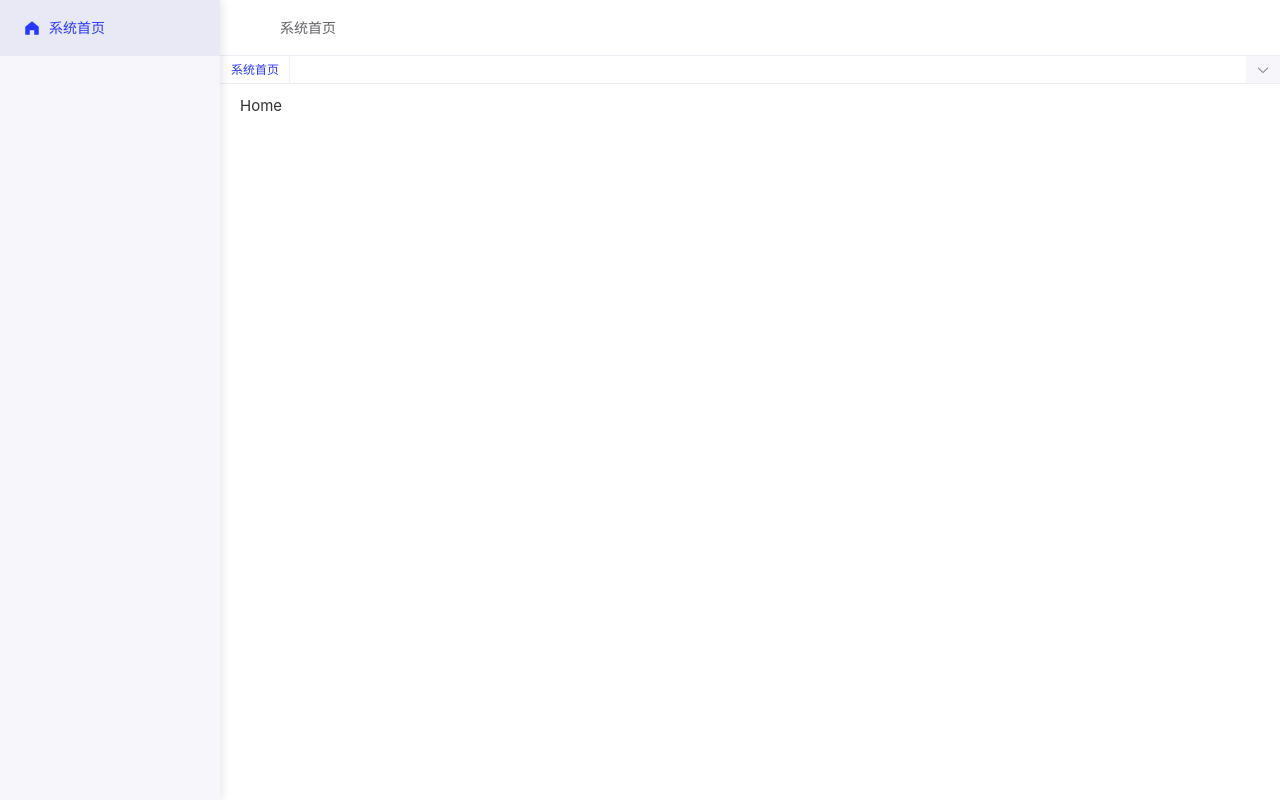
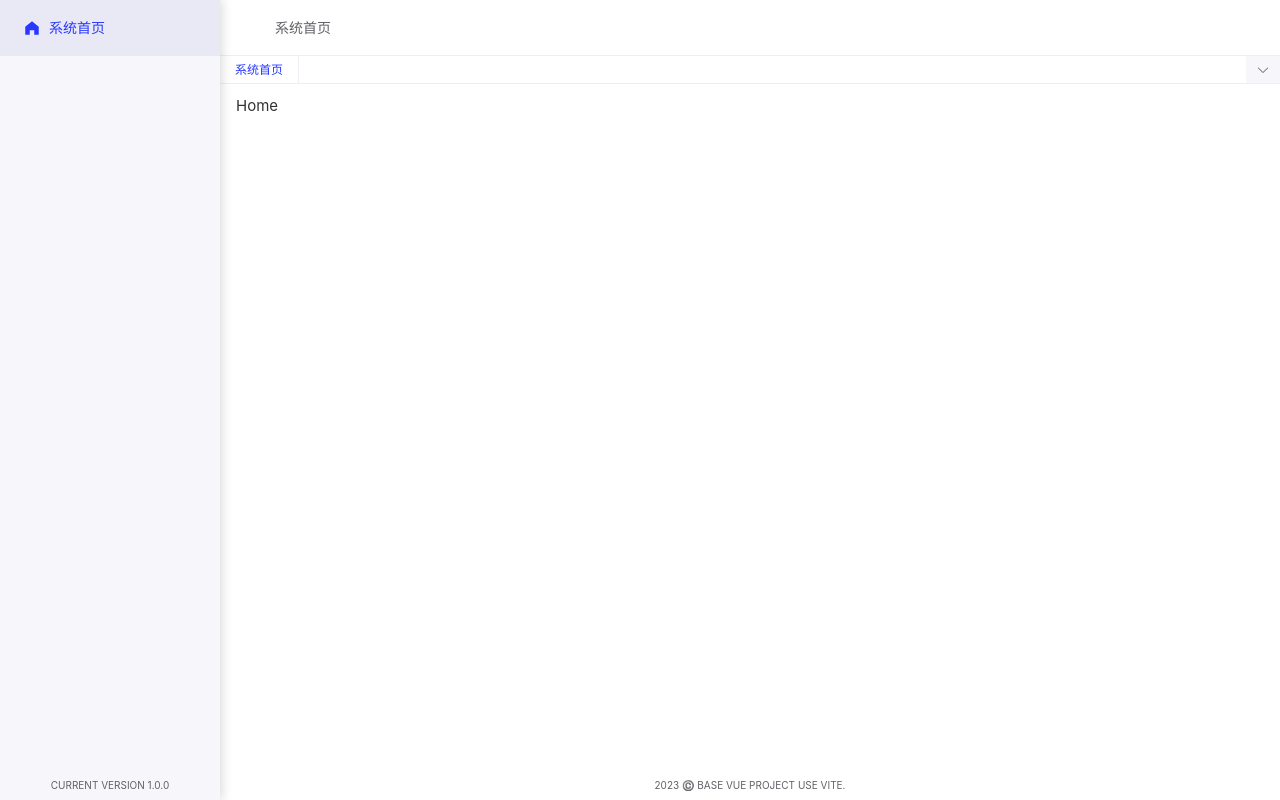
Before and after one commit to czh62/demo-web, a Vue app: page /home in a window 1280 px wide. Built offline with nearby package versions, Linux system fonts and the light colour scheme.

Commit message:
样式优化

```diff
--- a/src/assets/styles/layout.scss
+++ b/src/assets/styles/layout.scss
@@ -11,7 +11,7 @@
       height: auto;
 
       .header-wrapper {
-        padding: 0 20px;
+        padding: 0 15px;
         height: var(--height-header);
         display: flex;
         align-items: center;
@@ -29,7 +29,7 @@
     }
 
     .el-main {
-      padding: 10px 20px;
+      padding: 10px 16px;
       box-sizing: border-box;
       overflow-x: hidden;
     }
@@ -51,13 +51,17 @@
     background-color: var(--color-background-soft);
     position: relative;
     transition: width .27s;
-    box-shadow: 2px 0 10px rgba($color: #000000, $alpha: .1);
 
     &.aside-collapsed {
       width: var(--width-aside-collapsed);
     }
+
     &.aside-collapsed.show-collapse-bar {
       width: var(--width-aside-collapsed-has-bar);
     }
+
+    &:not(.show-collapse-bar) {
+      box-shadow: 2px 0 10px rgba($color: #000000, $alpha: .15);
+    }
   }
 }
--- a/src/layout/components/TagsView.vue
+++ b/src/layout/components/TagsView.vue
@@ -106,11 +106,11 @@ watch(
   .tags-wrapper {
     display: flex;
     flex-wrap: nowrap;
-    border-left: 1px solid var(--color-border);
+    // border-left: 1px solid var(--color-border);
 
     .tags-view--tag {
       line-height: 27px;
-      padding: 0 10px;
+      padding: 0 15px;
       font-size: 12px;
       cursor: pointer;
       border-radius: 0;
--- a/src/layout/components/Version.vue
+++ b/src/layout/components/Version.vue
@@ -10,7 +10,7 @@ import { ref, inject } from 'vue'
 
 defineOptions({ name: 'AppVersion' })
 
-const versionContent = ref('0.0.2')
+const versionContent = ref('1.0.0')
 const collapsed = inject('collapsed')
 </script>
 
--- a/src/stores/modules/layout.js
+++ b/src/stores/modules/layout.js
@@ -4,9 +4,10 @@ import { defineStore } from 'pinia'
 const useLayoutStore = defineStore('layout', () => {
   const state = reactive({
     showLogo: false,
-    showFooter: false,
+    showFooter: true,
     showHeader: true,
-    showVersion: false
+    showVersion: true,
+    showTagsView: true
   })
 
   return {
```
